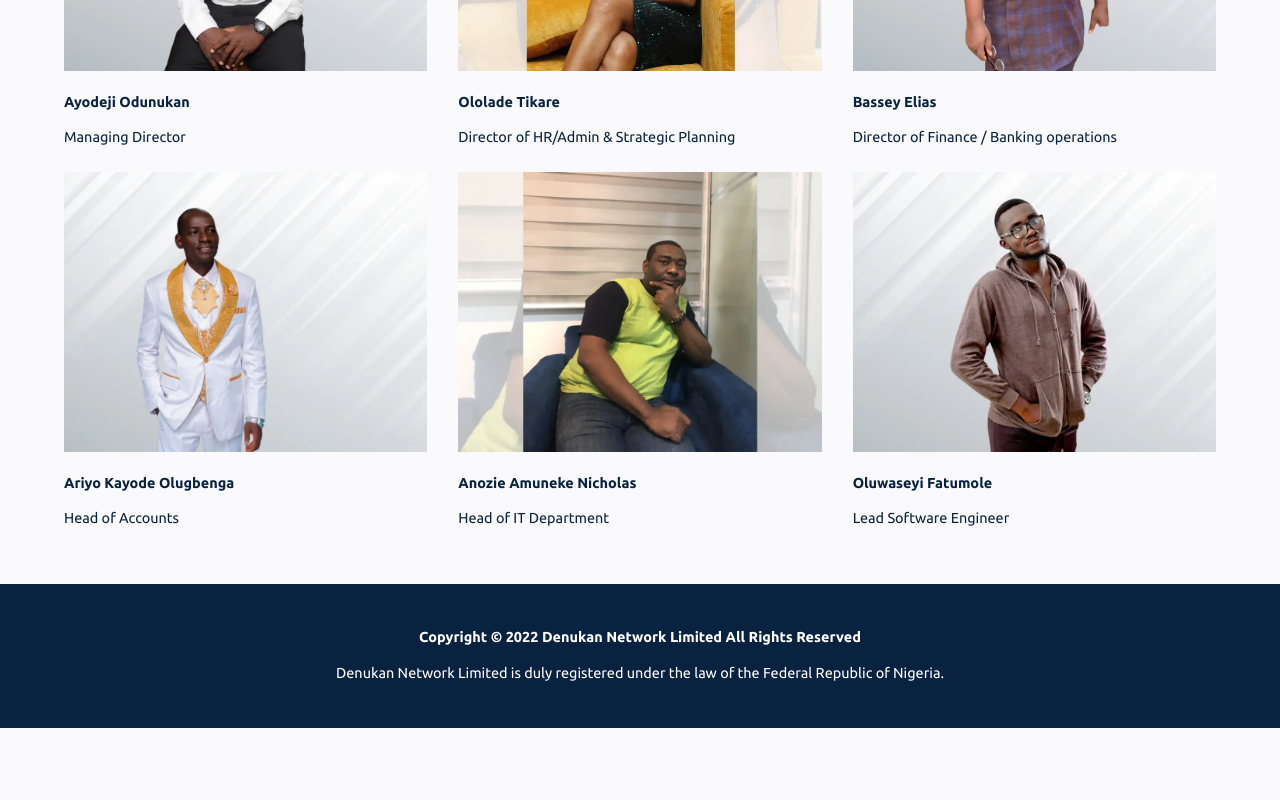
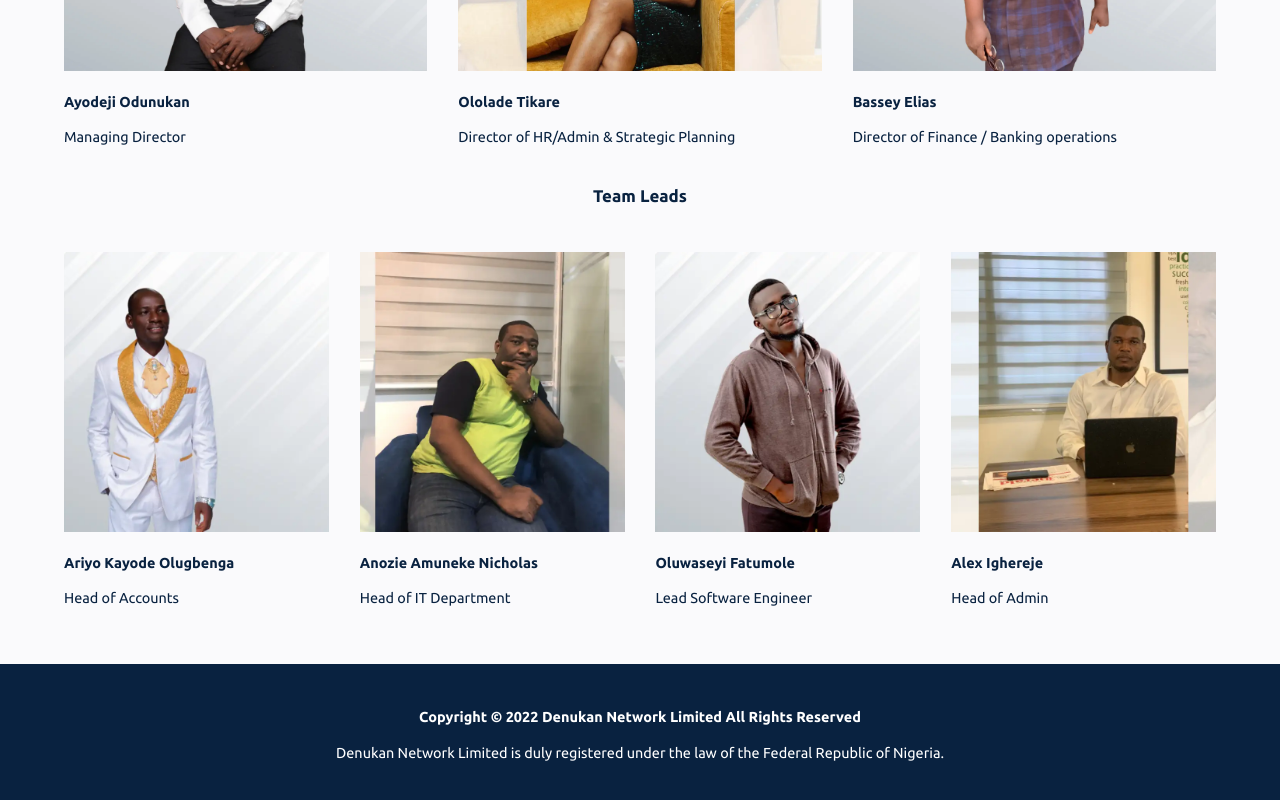
Before and after one commit to Krex-Technology/krextechweb, a React (Create React App) app: page /our_people in a window 1280 px wide. Shown: the part 500-1300 px from the top of the page. Before the commit the page ends 1228 px from the top, so only its background shows below. Built offline with nearby package versions, Linux system fonts and the light colour scheme.

Commit message:
display picture

```diff
--- a/src/Pages/People/People.js
+++ b/src/Pages/People/People.js
@@ -6,6 +6,7 @@ import lola from "../../assets/images/lola.webp";
 import kay from "../../assets/images/kayy.webp";
 import seyi from "../../assets/images/seyi.webp";
 import nico from "../../assets/images/nico.webp";
+import alex from "../../assets/images/alex.webp";
 // import axios from "axios";
 
 const People = () => {
@@ -108,7 +109,12 @@ const People = () => {
                      <p>Director of Finance / Banking operations</p>
                   </div>
                </div>
+            </div>
+            <br />
+            <h3 className="cent">Team Leads</h3>
+            <br />
 
+            <div className="flex4">
                <div className="col-md-4 col-sm-4">
                   <div className="team-member">
                      <div className="team-img">
@@ -144,6 +150,18 @@ const People = () => {
                      <p>Lead Software Engineer</p>
                   </div>
                </div>
+
+               <div className="col-md-4 col-sm-4">
+                  <div className="team-member">
+                     <div className="team-img">
+                        <img src={alex} alt="Oluwaseyi Fatumole" />
+                     </div>
+                  </div>
+                  <div className="team-title">
+                     <h4>Alex Ighereje</h4>
+                     <p>Head of Admin</p>
+                  </div>
+               </div>
             </div>
          </div>
       </PeopleWrapper>
--- a/src/Pages/People/PeopleStyles.js
+++ b/src/Pages/People/PeopleStyles.js
@@ -19,7 +19,8 @@ export const PeopleWrapper = styled.div`
          }
       }
 
-      .flex {
+      .flex,
+      .flex4 {
          margin: auto;
          display: grid;
          grid-template-columns: repeat(3, 1fr);
@@ -46,6 +47,25 @@ export const PeopleWrapper = styled.div`
          }
 
          @media screen and (max-width: 999px) {
+            grid-template-columns: repeat(3, 1fr);
+            width: 100%;
+         }
+
+         @media screen and (max-width: 699px) {
+            grid-template-columns: repeat(1, 1fr);
+            padding: 3rem 0;
+            width: 100%;
+         }
+      }
+
+      .cent{
+         text-align: center;
+      }
+
+      .flex4 {
+         grid-template-columns: repeat(4, 1fr);
+
+         @media screen and (max-width: 799px) {
             grid-template-columns: repeat(2, 1fr);
             width: 100%;
          }
@@ -56,6 +76,7 @@ export const PeopleWrapper = styled.div`
             width: 100%;
          }
       }
+
    }
 
    @media screen and (max-width: 599px) {
```
Also changed, not shown: src/assets/images/alex.webp (added).
